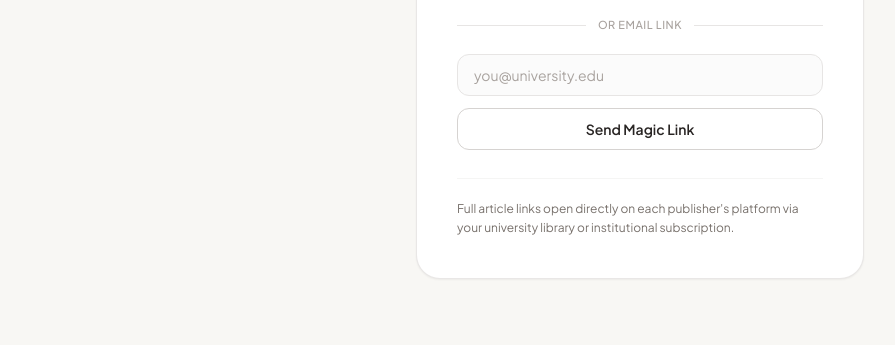
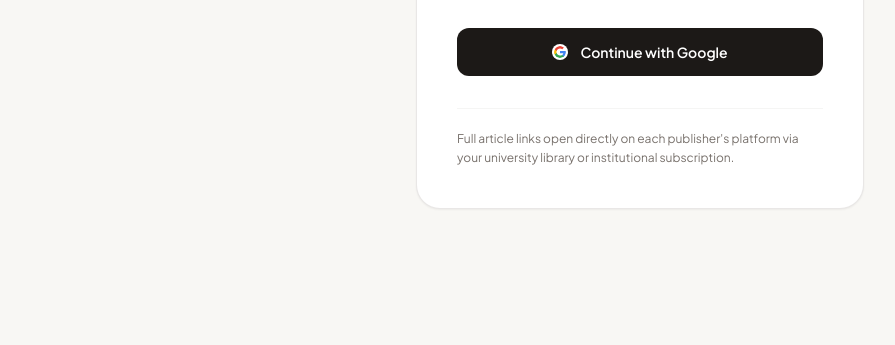
Before and after one commit to Suraj3579/MBA_News, a plain HTML site: page index.html in a window 1280 px wide. Shown: the part 455-800 px from the top of the page, without its empty margins (0-895 px from the left). Drawn offline with nearby package versions, Linux system fonts and the light colour scheme.

Commit message:
moved from magixlink to googl signin

```diff
--- a/index.html
+++ b/index.html
@@ -79,7 +79,7 @@
     </div>
   </header>
 
-  <!-- LOGIN GATE -->
+  <!-- LOGIN GATE (GOOGLE OAUTH ONLY) -->
   <main id="auth-screen" class="flex-1 flex items-center justify-center p-6">
     <div class="max-w-md w-full bg-white border border-stone-200/90 rounded-3xl shadow-sm p-8 sm:p-10">
       <div class="inline-flex items-center gap-1.5 px-3 py-1 rounded-full bg-amber-50 text-amber-900 border border-amber-200/70 text-xs font-semibold mb-5">
@@ -89,13 +89,12 @@
       <h2 class="serif text-3xl sm:text-4xl font-bold text-stone-900 tracking-tight mb-3">
         Your Morning Market Briefing.
       </h2>
-      <p class="text-sm text-stone-600 mb-7 leading-relaxed">
+      <p class="text-sm text-stone-600 mb-8 leading-relaxed">
         Distilled daily executive summaries from the <em>Financial Times</em>, <em>The Economist</em>, and <em>The New York Times</em>—mapped to MBA frameworks with personal study notes.
       </p>
 
-      <!-- GOOGLE OAUTH BUTTON (NO RATE LIMITS) -->
-      <button type="button" onclick="handleGoogleLogin()"
-        class="w-full flex items-center justify-center gap-3 bg-stone-900 hover:bg-stone-800 text-white font-semibold py-3 rounded-xl text-sm transition shadow-xs cursor-pointer">
+      <button id="google-login-btn" type="button" onclick="handleGoogleLogin()"
+        class="w-full flex items-center justify-center gap-3 bg-stone-900 hover:bg-stone-800 text-white font-semibold py-3.5 rounded-xl text-sm transition shadow-xs cursor-pointer">
         <svg class="w-4 h-4 bg-white rounded-full p-0.5" viewBox="0 0 24 24">
           <path fill="#4285F4" d="M23.745 12.27c0-.7-.06-1.4-.19-2.07H12v4.51h6.6c-.29 1.52-1.14 2.82-2.4 3.68v3.05h3.88c2.27-2.09 3.665-5.17 3.665-9.17z"/>
           <path fill="#34A853" d="M12 24c3.24 0 5.95-1.08 7.93-2.91l-3.88-3.05c-1.08.72-2.45 1.16-4.05 1.16-3.12 0-5.77-2.11-6.72-4.96H1.29v3.14C3.26 21.3 7.31 24 12 24z"/>
@@ -105,26 +104,9 @@
         Continue with Google
       </button>
 
-      <!-- DIVIDER -->
-      <div class="relative my-5 flex items-center justify-center">
-        <div class="border-t border-stone-200 w-full"></div>
-        <span class="bg-white px-3 text-[11px] font-medium text-stone-400 uppercase tracking-wider shrink-0">or email link</span>
-        <div class="border-t border-stone-200 w-full"></div>
-      </div>
+      <p id="login-feedback" class="mt-4 text-xs text-center text-red-600 hidden"></p>
 
-      <!-- MAGIC LINK FALLBACK -->
-      <form onsubmit="handleMagicLinkLogin(event)" class="space-y-3">
-        <div>
-          <input id="login-email" type="email" required placeholder="you@university.edu"
-            class="w-full px-4 py-2.5 rounded-xl bg-stone-50/70 border border-stone-200 text-sm text-stone-900 placeholder:text-stone-400 focus:bg-white focus:outline-none focus:ring-2 focus:ring-stone-900/15 focus:border-stone-900 transition" />
-        </div>
-        <button id="login-btn" type="submit"
-          class="w-full bg-white hover:bg-stone-50 text-stone-800 border border-stone-300 font-semibold py-2.5 rounded-xl text-sm transition cursor-pointer">
-          Send Magic Link
-        </button>
-      </form>
-      <p id="login-feedback" class="mt-4 text-xs text-center text-stone-600 hidden"></p>
-      <div class="mt-7 pt-5 border-t border-stone-100 text-xs text-stone-500 leading-relaxed">
+      <div class="mt-8 pt-5 border-t border-stone-100 text-xs text-stone-500 leading-relaxed">
         Full article links open directly on each publisher's platform via your university library or institutional subscription.
       </div>
     </div>
@@ -222,7 +204,7 @@
 
         <div class="mt-6 space-y-5">
           <div>
-            <label class="block text-xs font-semibold uppercase tracking-wider text-stone-500 mb-1.5">Account Email</label>
+            <label class="block text-xs font-semibold uppercase tracking-wider text-stone-500 mb-1.5">Google Account</label>
             <p id="profile-email" class="text-sm font-medium text-stone-800 bg-stone-100/80 px-3.5 py-2.5 rounded-xl border border-stone-200/60"></p>
           </div>
 
@@ -296,7 +278,7 @@
     let onlyMyCustomFeed = false;
 
     // =========================================================================
-    // 2. AUTHENTICATION FLOW (GOOGLE OAUTH + MAGIC LINK FALLBACK)
+    // 2. GOOGLE OAUTH AUTHENTICATION FLOW
     // =========================================================================
     async function initApp() {
       const today = new Date().toISOString().split("T")[0];
@@ -313,7 +295,9 @@
 
     async function handleGoogleLogin() {
       const feedback = document.getElementById("login-feedback");
+      const btn = document.getElementById("google-login-btn");
       feedback.classList.add("hidden");
+      btn.disabled = true;
 
       const { error } = await db.auth.signInWithOAuth({
         provider: "google",
@@ -321,33 +305,9 @@
       });
 
       if (error) {
+        btn.disabled = false;
         feedback.textContent = error.message;
-        feedback.className = "mt-4 text-xs text-center text-red-600 block";
-      }
-    }
-
-    async function handleMagicLinkLogin(e) {
-      e.preventDefault();
-      const email = document.getElementById("login-email").value.trim().toLowerCase();
-      const feedback = document.getElementById("login-feedback");
-      const btn = document.getElementById("login-btn");
-
-      btn.disabled = true;
-      btn.textContent = "Sending sign-in link...";
-      const { error } = await db.auth.signInWithOtp({
-        email,
-        options: { emailRedirectTo: window.location.origin }
-      });
-
-      btn.disabled = false;
-      btn.textContent = "Send Magic Link";
-
-      if (error) {
-        feedback.textContent = error.message;
-        feedback.className = "mt-4 text-xs text-center text-red-600 block";
-      } else {
-        feedback.textContent = "Magic link sent! Check your inbox and click the link to open The Daily Brief.";
-        feedback.className = "mt-4 text-xs text-center text-emerald-700 font-semibold block";
+        feedback.classList.remove("hidden");
       }
     }
 
@@ -383,13 +343,11 @@
 
       if (prof) {
         userProfile = prof;
-        // If signing in via Google and profile still has default email-prefix name, upgrade to Google full name
         if (googleDisplayName && prof.full_name === currentUser.email.split("@")[0]) {
           userProfile.full_name = googleDisplayName;
           await db.from("profiles").update({ full_name: googleDisplayName }).eq("id", currentUser.id);
         }
       } else {
-        // Fallback profile creation if DB trigger wasn't present
         userProfile = {
           id: currentUser.id,
           email: currentUser.email,
```
